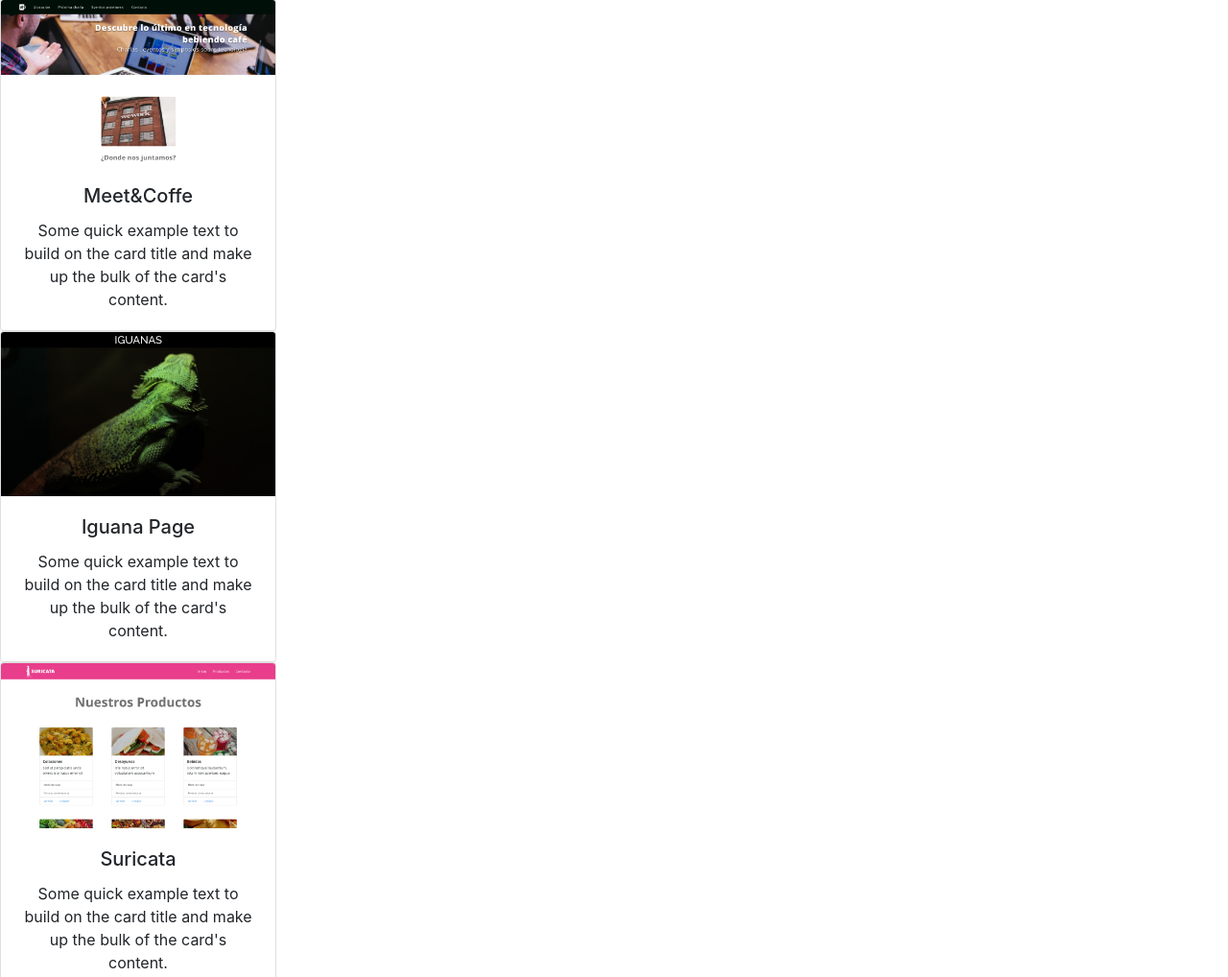
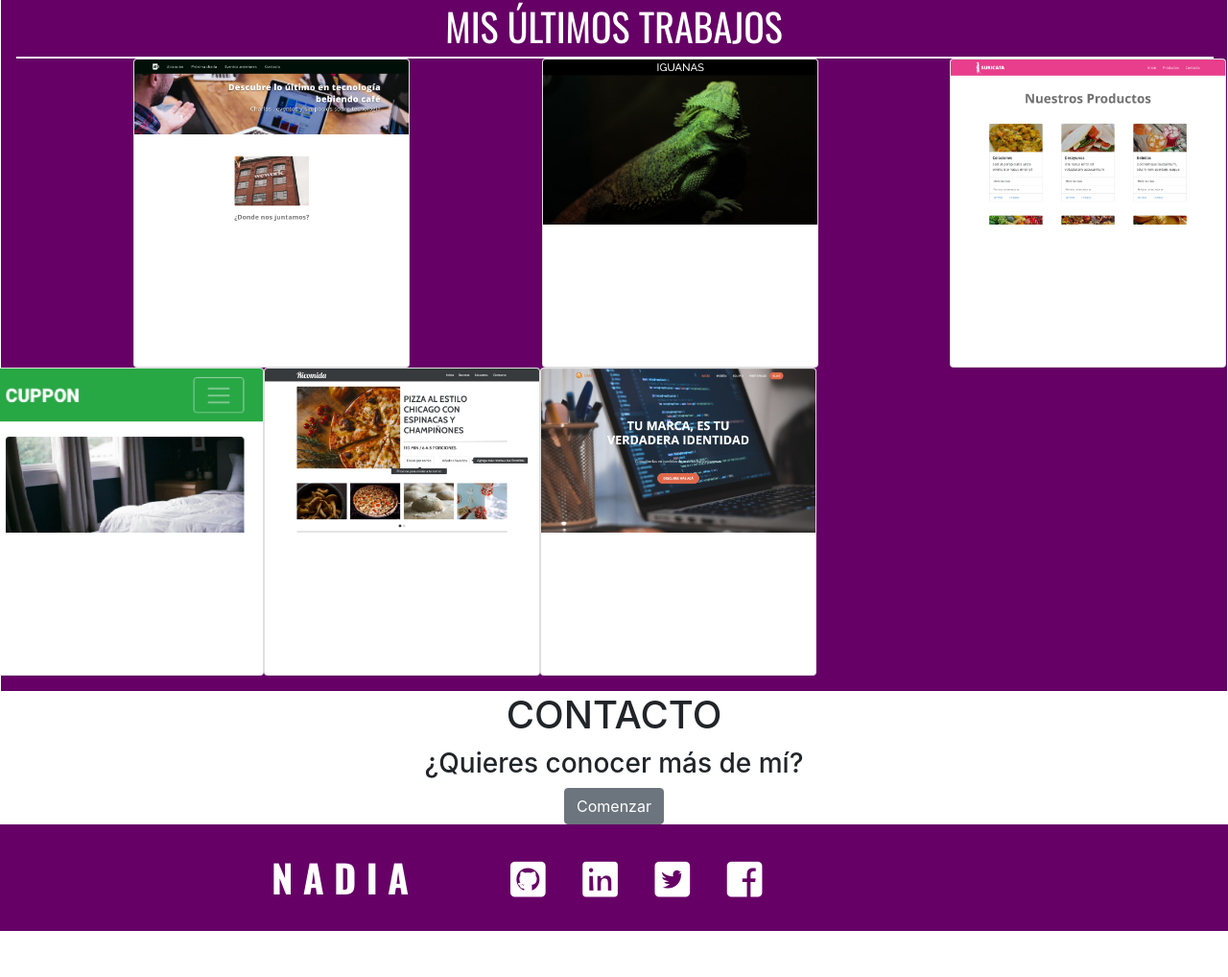
Before and after one commit to Nadia789368/mi-portafolio, a plain HTML site: page index.html in a window 1280 px wide. Shown: the part 1322-2340 px from the top of the page at 96% size. After the commit the page ends 2292 px from the top, so only its background shows below. Drawn offline with nearby package versions, Linux system fonts and the light colour scheme.

Commit message:
segundo-cambio

```diff
--- a/assets/css/style.css
+++ b/assets/css/style.css
@@ -18,7 +18,14 @@ a.nav-link {
 }
 
 .principal {
-    padding-top: 70px;
+    padding: 5% 5%;
+}
+
+.principal hr {
+    border: 1px solid gray;
+    width: 20%;
+    margin: 0;
+    text-align: center;
 }
 
 .navbar-brand {
@@ -38,7 +45,6 @@ a.nav-link {
     background-repeat: no-repeat;
     background-size: cover;
     background-position: center top;
-    /*position: relative;*/
     display: grid;
     justify-content: center;
     align-items: end;
@@ -50,10 +56,6 @@ a.nav-link {
     color: #ffffff;
     text-shadow: 1px 1px 1px #000000;
     width: 350px;
-    /*position: absolute;
-    left: 50%;
-    bottom: 20px;
-    margin-left: -175px;*/
 }
 
 .yo-soy {
@@ -70,12 +72,32 @@ a.nav-link {
     font-weight: 700;
 }
 
-footer {
-    background: #660066;
-    width: 100%;
-    margin-top: 18rem;
-    font-size: 2rem;
-    padding: 5%;
-    display: inline-block;
+#trabajos-realizados {
+    background-color: #660066;
+    padding: 1em;
+    font-family: 'Oswald', sans-serif;
+    font-weight: 700;
     color: #ffffff;
 }
+
+#trabajos-realizados, hr {
+    border: 1px solid #fff;
+    width: 100%;
+    margin: 0;
+}
+
+footer {
+    background-color: #660066;
+    font-family: 'Oswald', sans-serif;
+    font-weight: 700;
+    color: #ffffff;
+    text-align: center;
+    font-size: 40px;
+    padding: 2% 10% 2% 15%;
+}
+
+.footer, a {
+    color: #ffffff;
+    margin: 0px;
+    position: relative;
+}
--- a/index.html
+++ b/index.html
@@ -5,7 +5,7 @@
     <meta name="viewport" content="width=device-width, initial-scale=1.0">
      <title>Mi Portafolio</title>
      <link rel="stylesheet" href="https://stackpath.bootstrapcdn.com/bootstrap/4.5.2/css/bootstrap.min.css" integrity="sha384-JcKb8q3iqJ61gNV9KGb8thSsNjpSL0n8PARn9HuZOnIxN0hoP+VmmDGMN5t9UJ0Z" crossorigin="anonymous">
-     <link rel="stylesheet" href="https://use.fontawesome.com/releases/v5.6.3/css/all.css" integrity="sha384-UHRtZLI+pbxtHCWp1t77Bi1L4ZtiqrqD80Kn4Z8NTSRyMA2Fd33n5d Q8lWUE00s/" crossorigin="anonymous">
+     <link rel="stylesheet" href="https://use.fontawesome.com/releases/v5.6.3/css/all.css" integrity="sha384-UHRtZLI+pbxtHCWp1t77Bi1L4ZtiqrqD80Kn4Z8NTSRyMA2Fd33n5dQ8lWUE00s/" crossorigin="anonymous">
      <link href="https://fonts.googleapis.com/css2?family=Open+Sans:wght@300;600&family=Oswald:wght@200;400;600;700&display=swap" rel="stylesheet">
      <link rel="shortcut icon" type=”image/png” href="assets/img/perfil.jpg"/>
      <link rel="stylesheet" href="assets/css/style.css">
@@ -13,7 +13,7 @@
 <body>
     <header>
         <nav class="navbar navbar-expand-lg">
-            <a class="navbar-brand" href="#">N A D I A</a>
+            <a class="navbar-brand" href="#">N</a>
             <button class="navbar-toggler" type="button" data-toggle="collapse" data-target="#navbarNav" aria-controls="navbarNav" aria-expanded="false" aria-label="Toggle navigation">
               <span class="navbar-toggler-icon"></span>
             </button>
@@ -48,11 +48,10 @@
         <div>
           <h3>Lorem ipsum dolor sit, amet consectetur adipisicing elit. Tenetur facere cumque quis, ad ipsa id, debitis molestias ipsam, incidunt error quos amet perferendis consequuntur omnis mollitia! Dolor maxime at quisquam!</h3>
           <hr width="10%">
-        </div>
-
-        <div class="row">
-          <p>Lorem ipsum dolor sit amet consectetur, adipisicing elit. Consequuntur nihil explicabo aspernatur? Harum, quam ex autem iusto beatae sunt maiores explicabo perspiciatis, voluptatum at animi vitae fuga in inventore. Amet.</p>
-          <p>Lorem ipsum dolor sit amet consectetur adipisicing elit. Suscipit fugiat, neque sit illo quis dolorum illum quidem ab voluptates et, veritatis aperiam minima repellendus, pariatur ipsum eius ad laudantium odit?</p>
+             <div class="row">
+              <p class="col-12 col-md-6">Lorem ipsum dolor sit amet consectetur, adipisicing elit. Consequuntur nihil explicabo aspernatur? Harum, quam ex autem iusto beatae sunt maiores explicabo perspiciatis, voluptatum at animi vitae fuga in inventore. Amet. Lorem ipsum dolor sit amet consectetur adipisicing elit. Eveniet, rem perferendis excepturi quibusdam culpa commodi doloremque necessitatibus omnis velit, repellendus rerum minima nulla aspernatur laborum veniam qui pariatur assumenda fuga!Lorem</p>
+              <p class="col-12 col-md-6">Lorem ipsum dolor sit amet consectetur adipisicing elit. Suscipit fugiat, neque sit illo quis dolorum illum quidem ab voluptates et, veritatis aperiam minima repellendus, pariatur ipsum eius ad laudantium odit? Lorem ipsum dolor sit, amet consectetur adipisicing elit. Id officiis, pariatur vitae doloremque magnam ullam assumenda vel tempore blanditiis, mollitia in. Commodi alias cumque perspiciatis atque dicta amet expedita nisi?lo</p>
+             </div>
         </div>
     </section>
 
@@ -66,9 +65,14 @@
     </section>
 
     <section id="trabajos-realizados">
+      <div>
        <h1>MIS ÚLTIMOS TRABAJOS</h1>
-       <hr width="10%">
-       <div class="card" style="width: 18rem;">
+       <hr width="1%">
+      </div>
+
+
+       <div class="row">
+       <div class="card ml-auto" class="p-5 col-12 col-md-4" style="width: 18rem;">
         <img src="assets/img/meet_coffee.png" class="card-img-top" alt="meet&coffee">
         <div class="card-body">
           <h5 class="card-title">Meet&Coffe</h5>
@@ -76,23 +80,23 @@
         </div>
       </div>
 
-      <div class="card" style="width: 18rem;">
-        <img src="assets/img/iguana_page.png" class="card-img-top" alt="iguana">
+      <div class="card ml-auto" class="p-5 col-12 col-md-4" style="width: 18rem;">
+        <img src="assets/img/iguana_page.png"  class="card-img-top" alt="iguana">
         <div class="card-body">
           <h5 class="card-title">Iguana Page</h5>
           <p class="card-text">Some quick example text to build on the card title and make up the bulk of the card's content.</p>
         </div>
       </div>
 
-      <div class="card" style="width: 18rem;">
+      <div class="card ml-auto" class="p-5 col-12 col-md-4" style="width: 18rem;">
         <img src="assets/img/suricata.png" class="card-img-top" alt="suricata">
         <div class="card-body">
           <h5 class="card-title">Suricata</h5>
           <p class="card-text">Some quick example text to build on the card title and make up the bulk of the card's content.</p>
         </div>
       </div>
-
-      <div class="card" style="width: 18rem;">
+      <div class="row">
+      <div class="card ml-auto" class="p-5 col-12 col-md-4" style="width: 18rem;">
         <img src="assets/img/cuppon.png" class="card-img-top" alt="cuppon">
         <div class="card-body">
           <h5 class="card-title">Cuppon</h5>
@@ -100,7 +104,7 @@
         </div>
       </div>
 
-      <div class="card" style="width: 18rem;">
+      <div class="card ml-auto" class="p-5 col-12 col-md-4" style="width: 18rem;">
         <img src="assets/img/ricomida.png" class="card-img-top" alt="ricomida">
         <div class="card-body">
           <h5 class="card-title">Ricomida</h5>
@@ -108,13 +112,15 @@
         </div>
       </div>
 
-      <div class="card" style="width: 18rem;">
+      <div class="card ml-auto" class="p-5 col-12 col-md-4" style="width: 18rem;">
         <img src="assets/img/dmark.png" class="card-img-top" alt="dmark">
         <div class="card-body">
           <h5 class="card-title">DMark</h5>
           <p class="card-text">Some quick example text to build on the card title and make up the bulk of the card's content.</p>
         </div>
       </div>
+      </div>
+    </div>
     </section>
 
     <section id="formulario-de-contacto">
@@ -128,13 +134,15 @@
         </div>
     </section>
 
-    <footer>
-      <div class="pie">
+   <footer class="row ml-auto">
+      <div class="col-12 col-md-4" >
        <span>N A D I A</span>
-       <span><a href="https://github.com/" target="_blank" rel="noopener noreferrer"><i class="fab fa-github-square"></i></span></a>
-       <span><a href="https://www.linkedin.com/feed/" target="_blank" rel="noopener noreferrer"><i class="fab fa-linkedin"></i></span></a>
-       <span><a href="https://twitter.com/?lang=es" target="_blank" rel="noopener noreferrer"><i class="fab fa-twitter-square"></i></span></a>
-       <span><a href="https://www.facebook.com/" target="_blank" rel="noopener noreferrer"><i class="fab fa-facebook-square"></i></span></a>
+      </div>
+       <div class="pie" class="col-12 col-md-8 px=5">
+       <a href="https://github.com/" class="col-12 col-md-3" target="_blank" rel="noopener noreferrer"><i class="fab fa-github-square"></i></a>
+       <a href="https://www.linkedin.com/feed/" class="col-12 col-md-3" target="_blank" rel="noopener noreferrer"><i class="fab fa-linkedin"></i></a>
+       <a href="https://twitter.com/?lang=es" class="col-12 col-md-3" target="_blank" rel="noopener noreferrer"><i class="fab fa-twitter-square"></i></a>
+       <a href="https://www.facebook.com/" class="col-12 col-md-3" target="_blank" rel="noopener noreferrer"><i class="fab fa-facebook-square"></i></a>
      </div>
     </footer>
 
```
